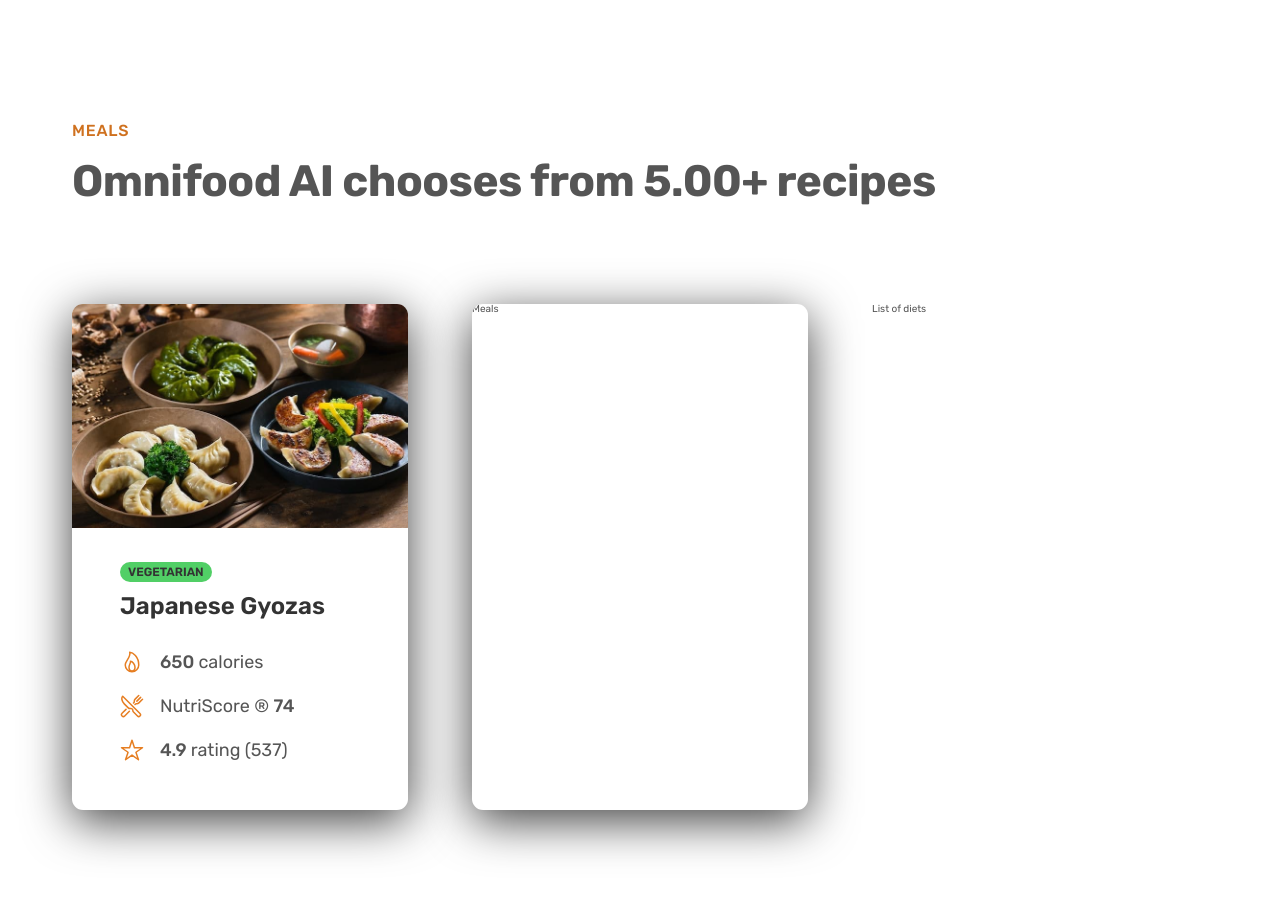
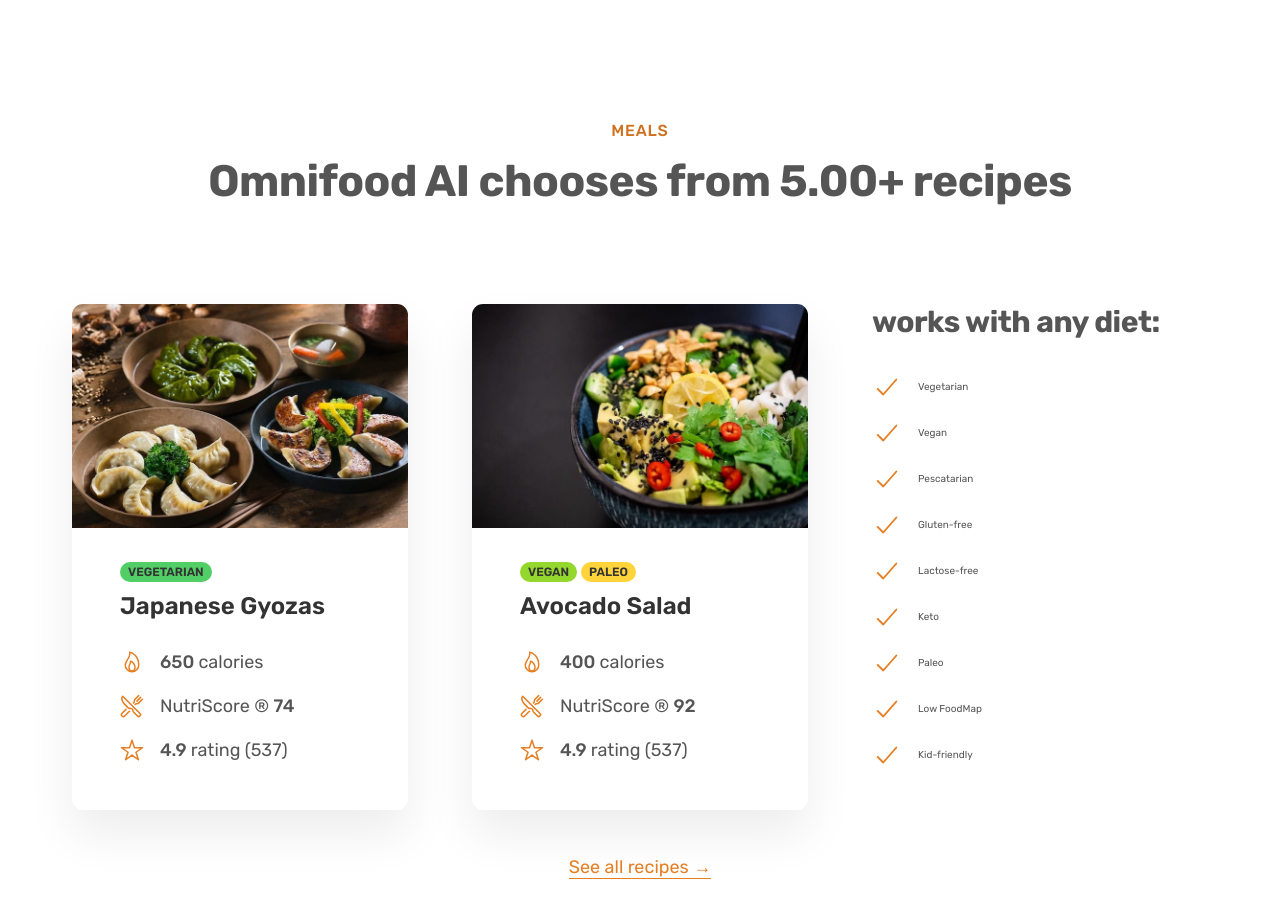
Before and after one commit to Garrycrafts/omnifood, a plain HTML site: page index.html in a window 1280 px wide. Shown: the part 2340-3255 px from the top of the page. Drawn offline with nearby package versions, Linux system fonts and the light colour scheme.

Commit message:
our daily bread

```diff
--- a/css/general.css
+++ b/css/general.css
@@ -29,6 +29,8 @@
   - Primary:
   #e67e22
   #51cf66
+  #94d82d
+  #ffd43b
   - Tints:
   #fdf2e9
   #fae5d3
@@ -146,6 +148,8 @@
   border-radius: 9px;
   text-decoration: none;
   transition: all 0.3s;
+  /* transition: background-color 0.3s; */
+
   border: none;
 }
 
@@ -174,10 +178,34 @@
   box-shadow: inset 0 0 0 3px #fff;
   /* background-color: red; */
 }
+
+.link:link,
+.link:visited {
+  text-decoration: none;
+  color: #e67e22;
+  border-bottom: solid 1px currentColor;
+  padding-bottom: 2px;
+  display: inline-block;
+  transition: all 0.3s;
+}
+
+.link:hover,
+.link:active {
+  color: #c57127;
+  /* border-bottom: none; */
+  border-bottom: 1px solid transparent;
+}
+/* HELPER/SETTING CLASSES */
 .margin-right-sm {
   margin-right: 1.6rem !important;
 }
 
+.margin-bottom-md {
+  margin-bottom: 4.8rem !important;
+}
+.center-text {
+  text-align: center;
+}
 strong {
   font-weight: 500;
 }
--- a/css/style.css
+++ b/css/style.css
@@ -211,17 +211,24 @@
 }
 
 .meal {
-  box-shadow: 0 2.4rex 4.8rem rgba(0, 0, 0, 0.75);
+  box-shadow: 0 2.4rem 4.8rem rgba(0, 0, 0, 0.075);
   border-radius: 11px;
   overflow: hidden;
   /* padding: 4.8rem; */
+  transition: all 0.4s;
 }
 
+.meal:hover {
+  transform: translateY(-1.2rem);
+  box-shadow: 0 3.2rem 6.4rem rgba(0, 0, 0, 0.06);
+}
 .meal-content {
   padding: 3.2rem 4.8rem 4.8rem 4.8rem;
 }
 .meal-tag {
   margin-bottom: 1.2rem;
+  display: flex;
+  gap: 0.4rem;
 }
 
 .tag {
@@ -229,11 +236,22 @@
   padding: 0.4rem 0.8rem;
   font-size: 1.2rem;
   text-transform: uppercase;
-  background-color: #51cf66;
   color: #333;
   border-radius: 1000px;
   font-weight: 600;
 }
+
+.tag--vegetarian {
+  background-color: #51cf66;
+}
+.tag--vegan {
+  background-color: #94d82d;
+}
+
+.tag--paleo {
+  background-color: #ffd43b;
+}
+
 .meal-title {
   font-size: 2.4rem;
   color: #333;
@@ -265,3 +283,28 @@
 .meal-img {
   width: 100%;
 }
+
+.all-recipes {
+  text-align: center;
+  font-size: 1.8rem;
+}
+
+.list {
+  list-style: none;
+  display: flex;
+  flex-direction: column;
+  gap: 1.6rem;
+}
+
+.list-item {
+  display: flex;
+  /* flex-direction: column; */
+  align-items: center;
+  gap: 1.6rem;
+}
+
+.list-icons {
+  width: 3rem;
+  height: 3rem;
+  color: #e67e22;
+}
--- a/index.html
+++ b/index.html
@@ -153,14 +153,14 @@
       </section>
 
       <section class="section-meals">
-        <div class="container">
+        <div class="container center-text">
           <span class="subheading">Meals</span>
           <h2 class="heading-secondary">
             Omnifood AI chooses from 5.00+ recipes
           </h2>
         </div>
 
-        <div class="container grid grid--3-cols">
+        <div class="container grid grid--3-cols margin-bottom-md">
           <div class="meal">
             <img
               src="img/meals/meal-1.jpg"
@@ -168,7 +168,7 @@
               class="meal-img" />
             <div class="meal-content">
               <div class="meal-tag">
-                <span class="tag"> Vegetarian</span>
+                <span class="tag tag--vegetarian"> Vegetarian</span>
               </div>
               <p class="meal-title">Japanese Gyozas</p>
               <ul class="meal-attributes">
@@ -189,8 +189,98 @@
               </ul>
             </div>
           </div>
-          <div class="meal">Meals</div>
-          <div class="list">List of diets</div>
+          <div class="meal">
+            <img
+              src="img/meals/meal-2.jpg"
+              alt=" Avocado Salad"
+              class="meal-img" />
+            <div class="meal-content">
+              <div class="meal-tag">
+                <span class="tag tag--vegan"> Vegan</span>
+                <span class="tag tag--paleo"> Paleo</span>
+              </div>
+              <p class="meal-title">Avocado Salad</p>
+              <ul class="meal-attributes">
+                <li class="meal-attribute">
+                  <ion-icon class="meal-icon" name="flame-outline"></ion-icon>
+                  <span> <strong> 400 </strong> calories</span>
+                </li>
+                <li class="meal-attribute">
+                  <ion-icon
+                    class="meal-icon"
+                    name="restaurant-outline"></ion-icon>
+                  <span> NutriScore &reg; <strong>92</strong> </span>
+                </li>
+                <li class="meal-attribute">
+                  <ion-icon class="meal-icon" name="star-outline"></ion-icon>
+                  <span> <strong> 4.9 </strong> rating (537) </span>
+                </li>
+              </ul>
+            </div>
+          </div>
+          <div class="diets">
+            <h3 class="heading-tertiary">works with any diet:</h3>
+            <ul class="list">
+              <li class="list-item">
+                <ion-icon
+                  class="list-icons"
+                  name="checkmark-outline"></ion-icon>
+                <span>Vegetarian</span>
+              </li>
+              <li class="list-item">
+                <ion-icon
+                  class="list-icons"
+                  name="checkmark-outline"></ion-icon>
+                <span>Vegan</span>
+              </li>
+              <li class="list-item">
+                <ion-icon
+                  class="list-icons"
+                  name="checkmark-outline"></ion-icon>
+                <span>Pescatarian</span>
+              </li>
+              <li class="list-item">
+                <ion-icon
+                  class="list-icons"
+                  name="checkmark-outline"></ion-icon>
+                <span>Gluten-free</span>
+              </li>
+              <li class="list-item">
+                <ion-icon
+                  class="list-icons"
+                  name="checkmark-outline"></ion-icon>
+                <span>Lactose-free</span>
+              </li>
+              <li class="list-item">
+                <ion-icon
+                  class="list-icons"
+                  name="checkmark-outline"></ion-icon>
+                <span>Keto</span>
+              </li>
+              <li class="list-item">
+                <ion-icon
+                  class="list-icons"
+                  name="checkmark-outline"></ion-icon>
+                <span>Paleo</span>
+              </li>
+              <li class="list-item">
+                <ion-icon
+                  class="list-icons"
+                  name="checkmark-outline"></ion-icon>
+                <span>Low FoodMap</span>
+              </li>
+              <li class="list-item">
+                <ion-icon
+                  class="list-icons"
+                  name="checkmark-outline"></ion-icon>
+                <span>Kid-friendly</span>
+              </li>
+            </ul>
+          </div>
+        </div>
+
+        <div class="container all-recipes">
+          <a href="#" class="link">See all recipes &rarr;</a>
         </div>
       </section>
     </main>
```
